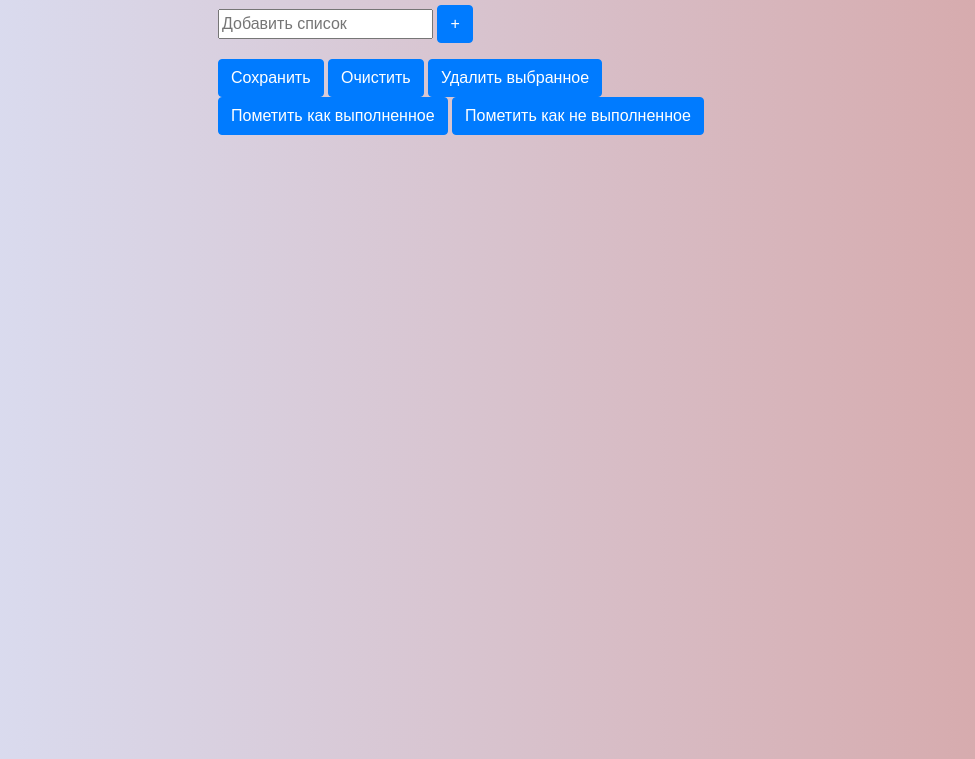
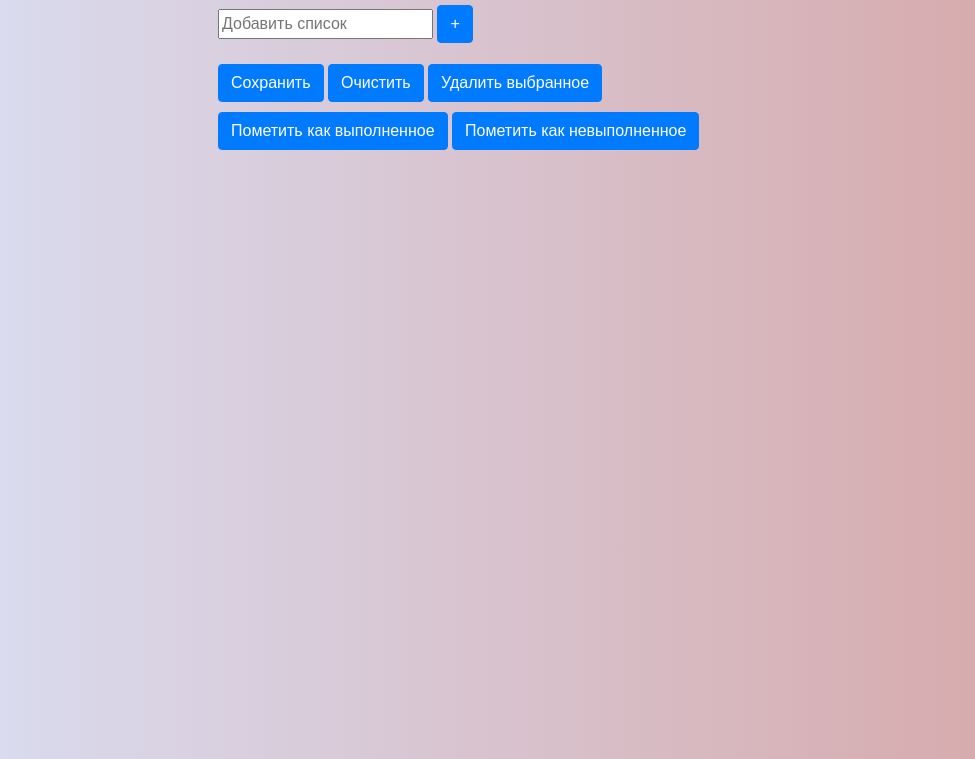
Before and after one commit to teeara1991/todolistInterface, a website built with Parcel: page index.html in a window 1280 px wide. Shown: the part 41-800 px from the top of the page, without its empty margins (152-1127 px from the left). Built offline with nearby package versions, Linux system fonts and the light colour scheme.

Commit message:
added margin for control buttons

```diff
--- a/index.html
+++ b/index.html
@@ -40,20 +40,24 @@
 
           <ul class="todos"></ul>
           <div id="buttons">
-            <button type="button" class="btn btn-primary" id="save">
+            <button type="button" class="btn btn-primary control" id="save">
               Сохранить
             </button>
-            <button type="button" class="btn btn-primary" id="clear">
+            <button type="button" class="btn btn-primary control" id="clear">
               Очистить
             </button>
-            <button type="button" class="btn btn-primary" id="delete">
+            <button type="button" class="btn btn-primary control" id="delete">
               Удалить выбранное
             </button>
-            <button type="button" class="btn btn-primary" id="complete">
+            <button type="button" class="btn btn-primary control" id="complete">
               Пометить как выполненное
             </button>
-            <button type="button" class="btn btn-primary" id="uncomplete">
-              Пометить как не выполненное
+            <button
+              type="button"
+              class="btn btn-primary control"
+              id="uncomplete"
+            >
+              Пометить как невыполненное
             </button>
           </div>
         </div>
--- a/src/styles.css
+++ b/src/styles.css
@@ -15,3 +15,6 @@ body {
 .completed {
   text-decoration: line-through;
 }
+.control {
+  margin: 5px auto;
+}
```
